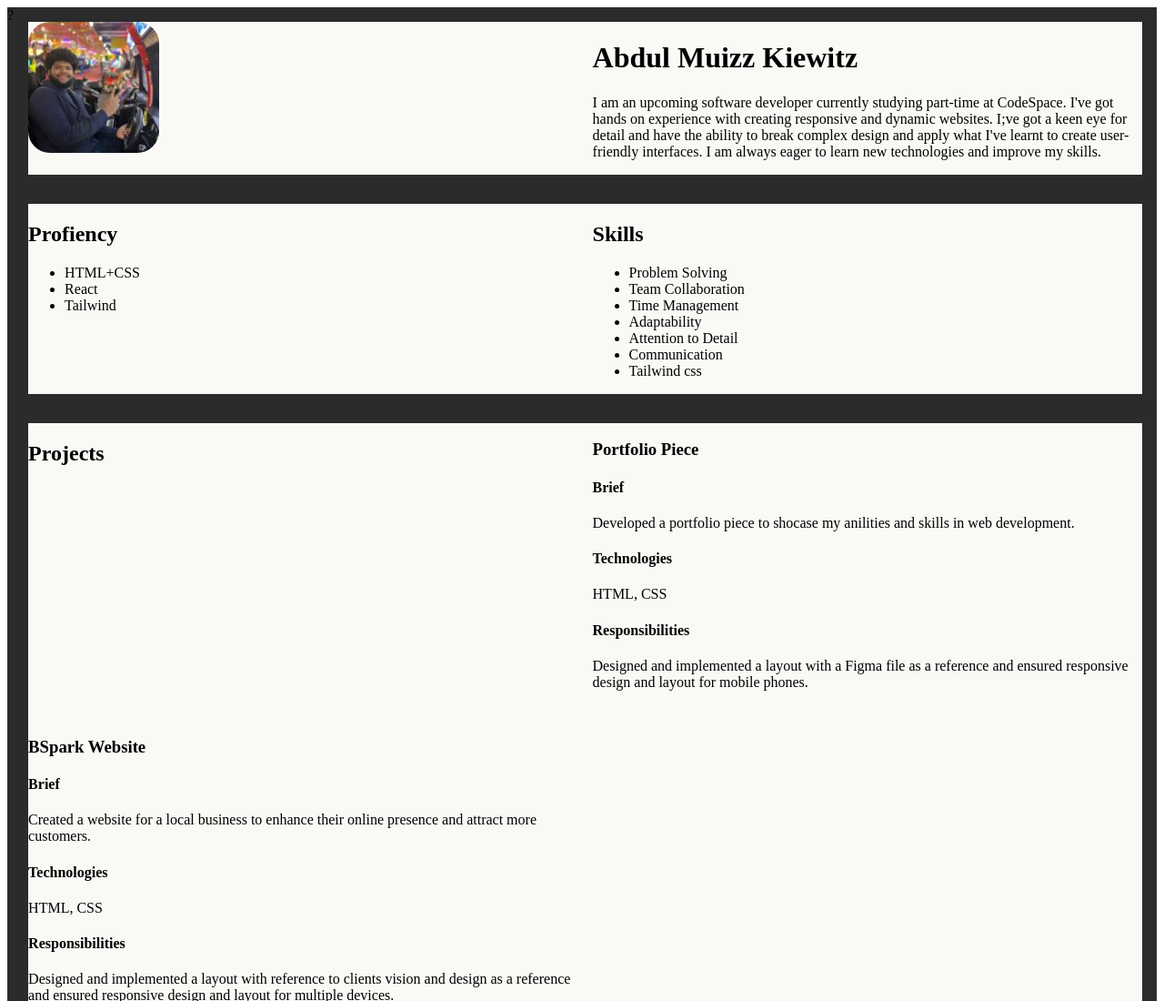
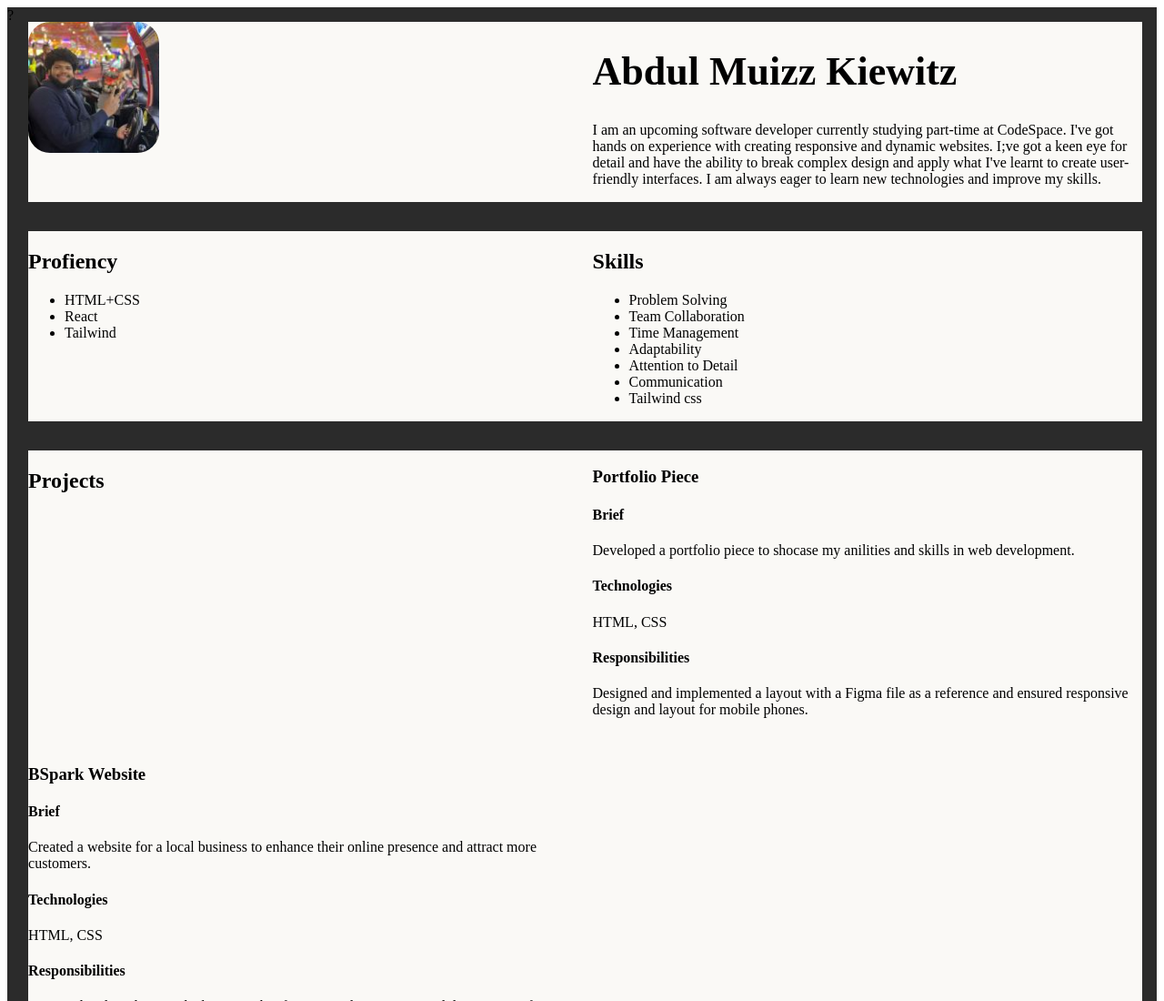
Before and after one commit to Muizz-CS/ABDKIE25146_PTO2503-A_AbdulMuizzKiewitz_SDF_Portfolio_Piece, a plain HTML site: page index.html in a window 1280 px wide. Shown: the top 1100 px of the page at 91% size. Drawn offline with Linux system fonts and the light colour scheme.

Commit message:
styled name

```diff
--- a/styles.css
+++ b/styles.css
@@ -28,6 +28,14 @@
     object-fit: cover;
     aspect-ratio: 1 / 1;
     border-radius: 1.5rem;
+}
+
+.name{
+    font-size:22px;
+    font-weight: bold;
+    color: #000;
+    text-align: left;
+    margin-bottom: 16px;
 }
 
 .row2{
```
